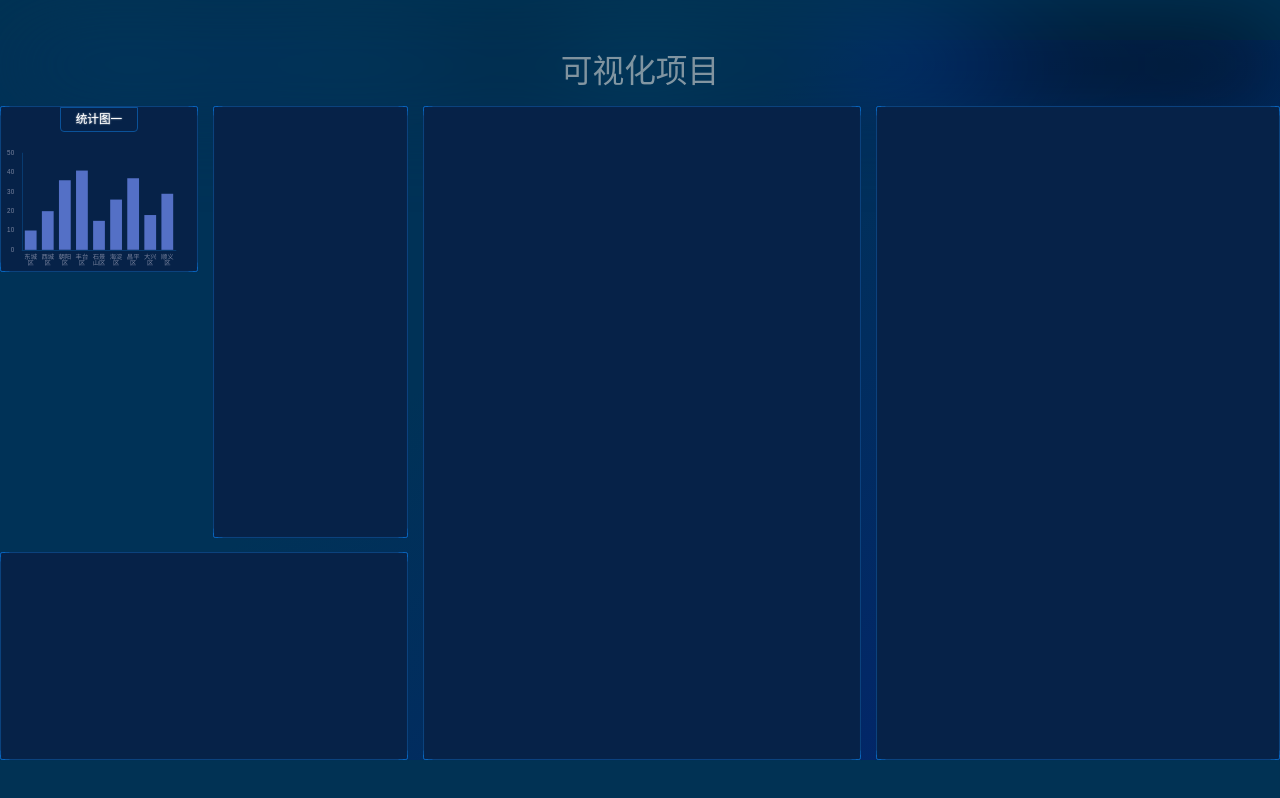
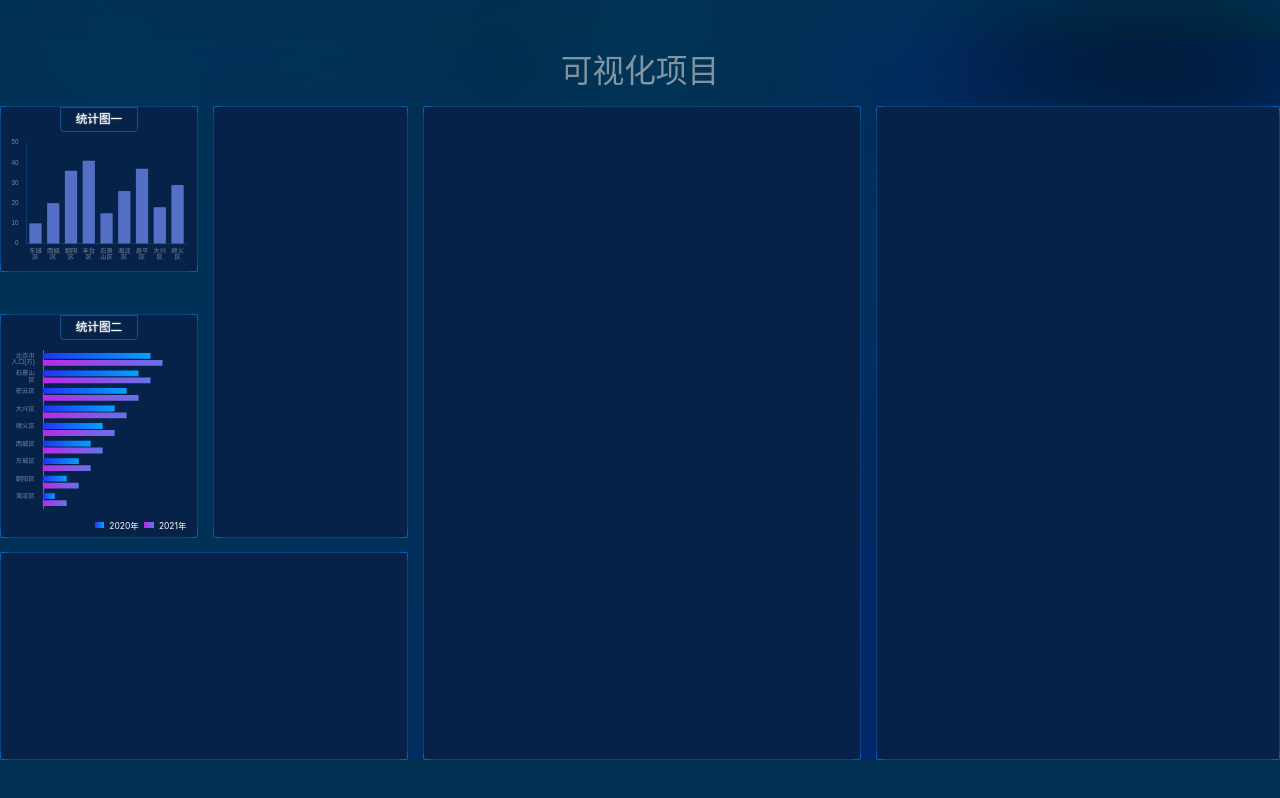
Before and after one commit to sheben404/react-ts-echarts, a React (Vite) app: page /#/ in a window 1280 px wide. Built offline with nearby package versions, Linux system fonts and the light colour scheme.

Commit message:
feat: 完成 chart2

```diff
--- a/src/components/chart-1.tsx
+++ b/src/components/chart-1.tsx
@@ -1,7 +1,9 @@
 import React, {useEffect, useRef} from 'react';
 import * as echarts from 'echarts';
+import px from '../shared/px';
+import baseEchartsOptions from '../shared/base-echarts-options';
+import createEchartsOptions from '../shared/create-echarts-options';
 
-const px = (n: number) => n / 2420 * (window as any).pageWidth;
 export const Chart1 = () => {
   const divRef = useRef<HTMLDivElement | null>(null);
   useEffect(() => {
@@ -9,13 +11,8 @@ export const Chart1 = () => {
     if (divRef.current) {
       myChart = echarts.init(divRef.current);
     }
-    myChart?.setOption({
-      textStyle: {
-        fontSize: px(12),
-        color: '#79839E'
-      },
-      title: {show: false},
-      legend: {show: false},
+    myChart?.setOption(createEchartsOptions({
+      ...baseEchartsOptions,
       xAxis: {
         data: ['东城区', '西城区', '朝阳区', '丰台区', '石景山区', '海淀区', '昌平区', '大兴区', '顺义区'],
         axisTick: {show: false},
@@ -23,7 +20,7 @@ export const Chart1 = () => {
           lineStyle: {color: '#083B70'}
         },
         axisLabel: {
-          margin:px(8),
+          margin: px(8),
           fontSize: px(12),
           formatter(val: any) {
             if (val.length > 2) {
@@ -35,12 +32,6 @@ export const Chart1 = () => {
             }
           }
         },
-      },
-      grid: {
-        x: px(40),
-        y: px(40),
-        x2: px(40),
-        y2: px(40),
       },
       yAxis: {
         splitLine: {show: false},
@@ -56,7 +47,7 @@ export const Chart1 = () => {
         type: 'bar',
         data: [10, 20, 36, 41, 15, 26, 37, 18, 29]
       }]
-    });
+    }));
   }, []);
   return (
     <div className="bordered chart1">
@@ -64,5 +55,5 @@ export const Chart1 = () => {
       <div ref={divRef} className="chart">
       </div>
     </div>
-  )
+  );
 };
--- /dev/null
+++ b/src/components/chart-2.tsx
@@ -0,0 +1,80 @@
+import React, {useEffect, useRef} from 'react';
+import * as echarts from 'echarts';
+import createEchartsOptions from '../shared/create-echarts-options';
+
+export const Chart2 = () => {
+  const divRef = useRef<HTMLDivElement | null>(null);
+  useEffect(() => {
+    let myChart
+    if (divRef.current)
+    myChart = echarts.init(divRef.current);
+    myChart?.setOption(createEchartsOptions({
+      xAxis: {
+        type: 'value',
+        boundaryGap: [0, 0.01],
+        splitLine: {show: false},
+        axisLabel: {show: false}
+      },
+      yAxis: {
+        type: 'category',
+        axisTick: {show: false},
+        data: ['海淀区', '朝阳区', '东城区', '西城区', '顺义区','大兴区','密云区','石景山区', '北京市人口(万)'],
+        axisLabel: {
+          formatter(val: string) {
+            if (val.length > 2) {
+              const array = val.split('');
+              array.splice(3, 0, '\n');
+              return array.join('');
+            } else {
+              return val;
+            }
+          }
+        }
+      },
+      series: [
+        {
+          name: '2020年',
+          type: 'bar',
+          data: [1, 2, 3, 4, 5, 6, 7, 8, 9],
+          itemStyle: {
+            normal: {
+              color: new echarts.graphic.LinearGradient(0, 0, 1, 0, [{
+                offset: 0,
+                color: '#2034f9'
+              }, {
+                offset: 1,
+                color: '#04a1ff'
+              }]),
+            }
+          }
+        },
+        {
+          name: '2021年',
+          type: 'bar',
+          data: [2, 3, 4, 5, 6, 7, 8, 9, 10],
+          itemStyle: {
+            normal: {
+              color: new echarts.graphic.LinearGradient(0, 0, 1, 0, [{
+                offset: 0,
+                color: '#b92ae8'
+              }, {
+                offset: 1,
+                color: '#6773e7'
+              }]),
+            }
+          }
+        }
+      ]
+    }));
+  }, []);
+  return (
+    <div className="bordered chart2">
+      <h2>统计图二</h2>
+      <div ref={divRef} className="chart"/>
+      <div className="legend">
+        <span className="first"/>2020年
+        <span className="second"/>2021年
+      </div>
+    </div>
+  )
+};
--- a/src/pages/home.scss
+++ b/src/pages/home.scss
@@ -9,6 +9,7 @@
   background: linear-gradient(140deg, rgb(0, 50, 87) 39%, rgb(3, 35, 109) 94%);
 
   color: white;
+  font-size: px(16);
   flex: 1;
   display: flex;
   flex-direction: column;
@@ -67,6 +68,9 @@
 
     > .section1 {
       grid-area: box1;
+      display: flex;
+      flex-direction: column;
+      justify-content: space-between;
     }
 
     > .section2 {
@@ -90,6 +94,7 @@
       display: flex;
       flex-direction: column;
       align-items: center;
+
       h2 {
         flex-shrink: 0;
         border: 1px solid #0a5299;
@@ -100,10 +105,58 @@
         padding: px(10) px(28);
         text-shadow: 0 0 px(3) white;
       }
-      .chart{
+
+      .chart {
         flex: 1;
         width: 100%;
       }
     }
+
+    .chart2 {
+      height: px(423);
+      display: flex;
+      flex-direction: column;
+      align-items: center;
+
+      h2 {
+        flex-shrink: 0;
+        border: 1px solid #0a5299;
+        border-bottom-left-radius: 4px;
+        border-bottom-right-radius: 4px;
+        font-size: px(22);
+        line-height: px(24);
+        padding: px(10) px(28);
+        text-shadow: 0 0 px(3) white;
+      }
+
+      .chart {
+        flex: 1;
+        width: 100%;
+      }
+
+      .legend {
+        display: flex;
+        align-items: center;
+        justify-content: flex-end;
+        width: 100%;
+        padding: 0 px(20) px(10);
+
+        > .first, > .second {
+          display: inline-block;
+          width: px(18);
+          height: px(12);
+          background: red;
+          margin: 0 px(10);
+        }
+
+        > .first {
+          background: linear-gradient(90deg, #2034f9 0%, #04a1ff 100%);
+        }
+
+        > .second {
+          background: linear-gradient(90deg, #b92ae8 0%, #6773e7 100%);
+        }
+      }
+    }
   }
 }
--- a/src/pages/home.tsx
+++ b/src/pages/home.tsx
@@ -2,6 +2,7 @@ import React, {useEffect, useRef} from 'react';
 import './home.scss';
 import headerBg from '../images/header.png';
 import {Chart1} from '../components/chart-1';
+import {Chart2} from '../components/chart-2';
 
 const px = (n: number) => n / 2420 * (window as any).pageWidth;
 
@@ -13,8 +14,10 @@ export const Home = () => {
       <main>
         <section className="section1">
           <Chart1/>
+          <Chart2/>
         </section>
-        <section className={'bordered section2'}></section>
+        <section className={'bordered section2'}>
+        </section>
         <section className={'bordered section3'}></section>
         <section className={'bordered section4'}></section>
         <section className={'bordered section5'}></section>
--- /dev/null
+++ b/src/shared/base-echarts-options.tsx
@@ -0,0 +1,19 @@
+import px from './px';
+
+const baseEchartsOptions = {
+  textStyle: {
+    fontSize: px(12),
+    color: '#79839E'
+  },
+  title: {show: false},
+  legend: {show: false},
+  grid: {
+    x: px(20),
+    y: px(20),
+    x2: px(20),
+    y2: px(20),
+    containLabel: true
+  },
+}
+
+export default  baseEchartsOptions
--- /dev/null
+++ b/src/shared/create-echarts-options.tsx
@@ -0,0 +1,41 @@
+import baseEchartsOptions from './base-echarts-options';
+import px from './px';
+
+interface OptionsType {
+  xAxis?: {
+    axisLabel?: {
+      fontSize?: any,
+      formatter?:(val:string)=>string,
+      [propName: string]:any
+    },
+    [propName: string]:any
+  },
+  yAxis?: {
+    axisLabel?: {
+      fontSize?: any
+      formatter?:(val:string)=>string,
+    },
+    [propName: string]:any
+  },
+  [propName: string]:any
+}
+
+const createEchartsOptions = (options: OptionsType) => {
+  const result = {
+    ...baseEchartsOptions,
+    ...options,
+  };
+  if (!(options?.xAxis?.axisLabel?.fontSize)) {
+    result.xAxis = result.xAxis || {};
+    result.xAxis.axisLabel = result.xAxis.axisLabel || {};
+    result.xAxis.axisLabel.fontSize = px(12);
+  }
+  if (!(options?.yAxis?.axisLabel?.fontSize)) {
+    result.yAxis = result.yAxis || {};
+    result.yAxis.axisLabel = result.yAxis.axisLabel || {};
+    result.yAxis.axisLabel.fontSize = px(12);
+  }
+  return result;
+};
+
+export default createEchartsOptions;
--- /dev/null
+++ b/src/shared/px.ts
@@ -0,0 +1,2 @@
+const px = (n: number) => n / 2420 * (window as any).pageWidth;
+export default px;
```
